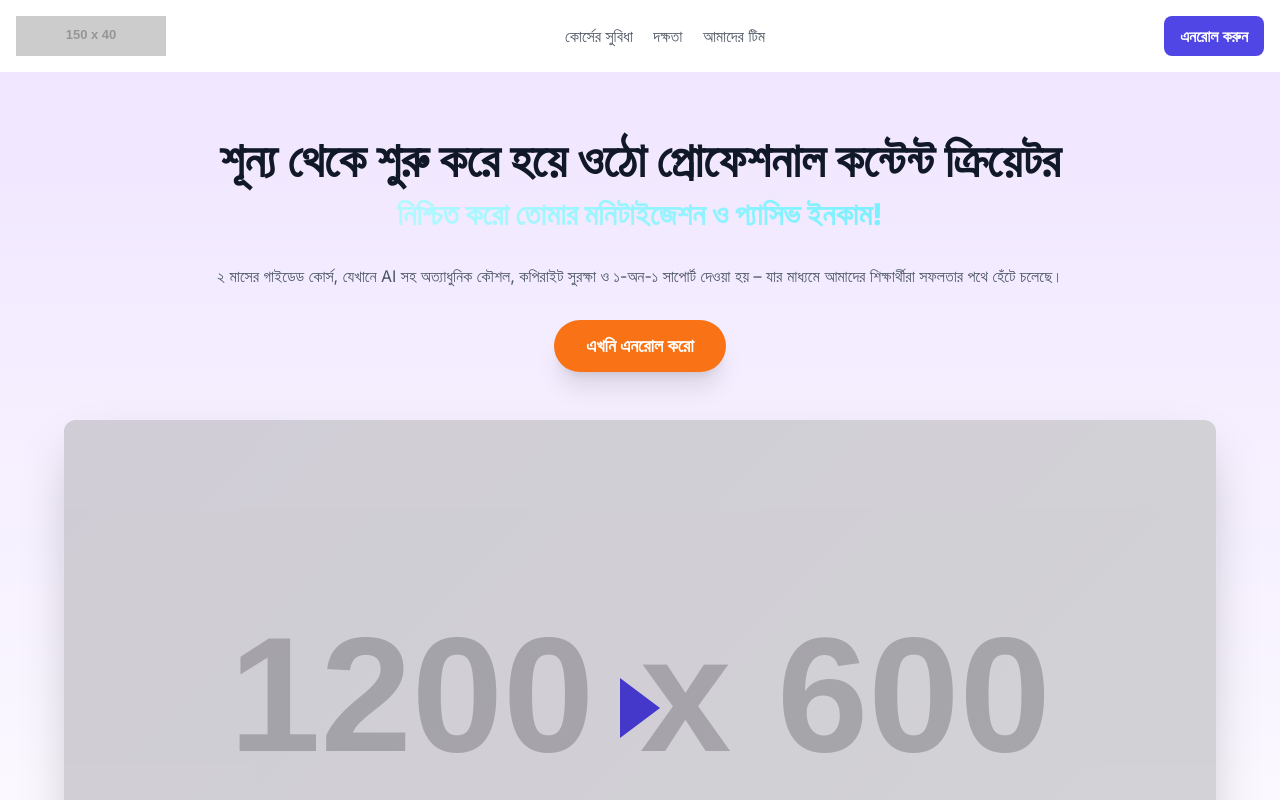
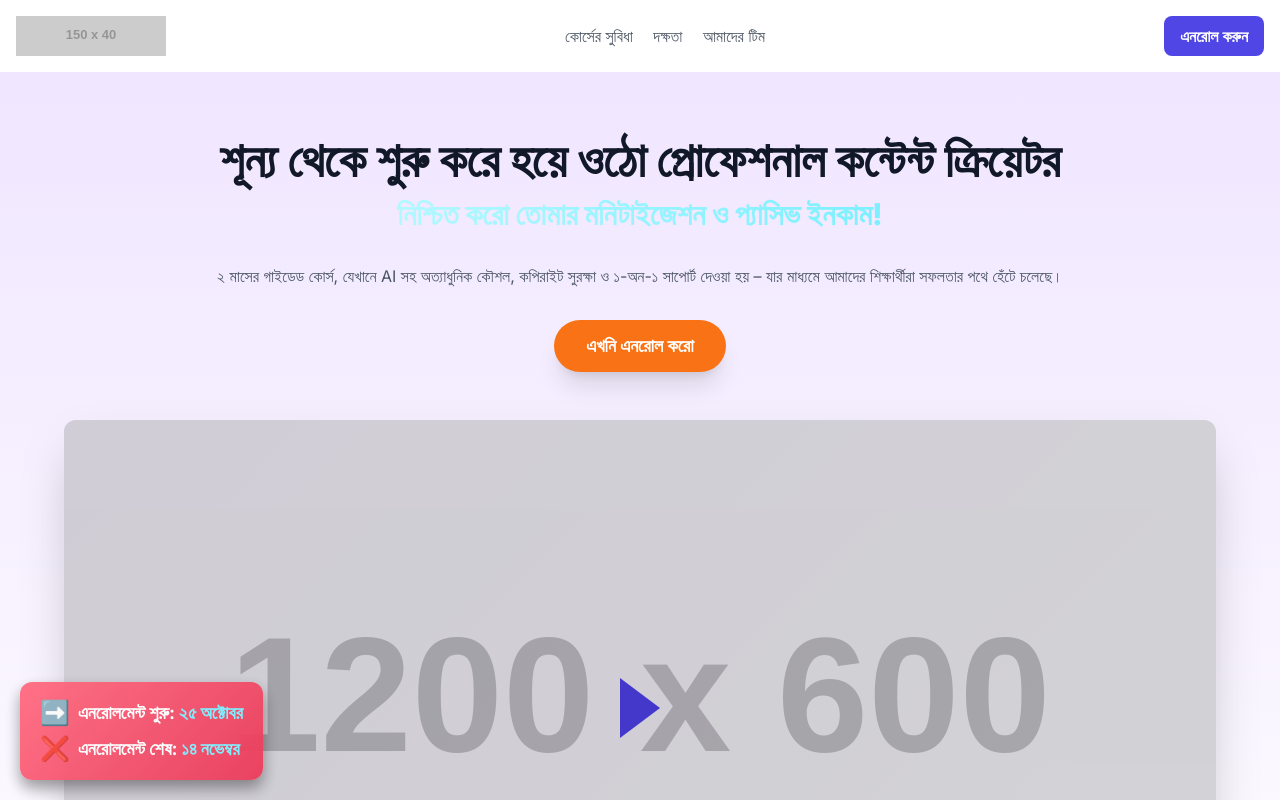
Before and after one commit to mdekramulridoy/Test-website, a plain HTML site: page index.html in a window 1280 px wide. Shown: the top 800 px of the page. Drawn offline with nearby package versions, Linux system fonts and the light colour scheme; placeholder pictures from the web are drawn by us.

Commit message:
added fixed button

```diff
--- a/index.html
+++ b/index.html
@@ -57,6 +57,26 @@
             height: 40px; /* Fixed height for logo area */
             display: flex;
             align-items: center;
+        }
+        /* Sticky Floating Button Style */
+        .floating-cta {
+            position: fixed;
+            bottom: 20px;
+            left: 20px;
+            z-index: 1000;
+            background: linear-gradient(135deg, #ff6b81 0%, #eb3b5a 100%); /* Pink/Red Gradient */
+            color: white;
+            padding: 15px 20px;
+            border-radius: 12px;
+            box-shadow: 0 8px 15px rgba(0, 0, 0, 0.4);
+            transition: transform 0.3s;
+            cursor: pointer;
+            text-align: left;
+            opacity: 0.95;
+        }
+        .floating-cta:hover {
+            transform: scale(1.05);
+            opacity: 1;
         }
     </style>
 </head>
@@ -172,6 +192,16 @@
             }
         }
     </script>
+
+    <!-- Floating Sticky CTA Button -->
+    <a href="#enroll" class="floating-cta hidden md:block">
+        <div class="text-lg font-bold mb-1 flex items-center">
+            <span class="mr-2 text-2xl">➡️</span> এনরোলমেন্ট শুরু: <span class="ml-1 font-extrabold text-[#7cf0ff]">২৫ অক্টোবর</span>
+        </div>
+        <div class="text-lg font-bold flex items-center">
+            <span class="mr-2 text-2xl">❌</span> এনরোলমেন্ট শেষ: <span class="ml-1 font-extrabold text-[#7cf0ff]">১৪ নভেম্বর</span>
+        </div>
+    </a>
 
 
     <!-- Header Section -->
@@ -458,7 +488,7 @@
     <!-- Gemini AI Tool Section (Moved up for better visibility) -->
     <section id="ai-tool" class="py-20 bg-gray-100">
         <div class="container mx-auto px-4 max-w-4xl text-center">
-            <h2 class="text-4xl font-bold text-gray-800 mb-4">ভাইরাল টাইটেল জেনারেটর ✨</h2>
+            <h2 class="text-4xl font-bold text-gray-800 mb-4">ভাইরাল টাইটেল জেনারেটর (EH Science Club AI)</h2>
             <p class="text-lg text-gray-600 mb-8">কোর্সে এনরোল করার আগেই আমাদের AI প্রযুক্তির ক্ষমতা অনুভব করুন। আপনার ভিডিও টপিক লিখুন এবং ভাইরাল টাইটেল ও SEO ডিসক্রিপশন পান।</p>
 
             <div class="bg-white p-8 rounded-xl shadow-xl">
```
